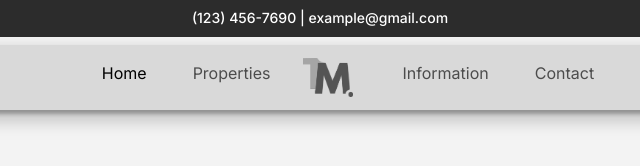
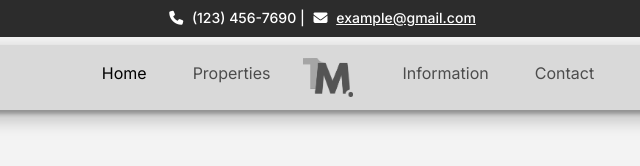
Before and after one commit to Maggie24-tech/Koffiehomes, a plain HTML site: page Properties.html in a window 1280 px wide. Shown: the full height of the page, 320-960 px from the left. Drawn offline with nearby package versions, Linux system fonts and the light colour scheme.

Commit message:
Update Properties.html

```diff
--- a/Properties.html
+++ b/Properties.html
@@ -30,10 +30,14 @@
   </head>
   <body>
     <header>
-      <h4>(123) 456-7690 | example@gmail.com</h4>
+      <h4>
+        <i class="fa-solid fa-phone"></i> (123) 456-7690 |
+        <i class="fa-solid fa-envelope"></i>
+        <a href="mailto:example@gmail.com">example@gmail.com</a>
+      </h4>
       <div class="logo-small">
         <a class="navbar-brand" href="/"
-          ><img src="Images/banner-logo.png" alt="" class="banner-logo l"
+          ><img src="Images/banner-logo.png" alt="" class="banner-logo"
         /></a>
       </div>
       <nav class="navbar navbar-expand-lg">
```
